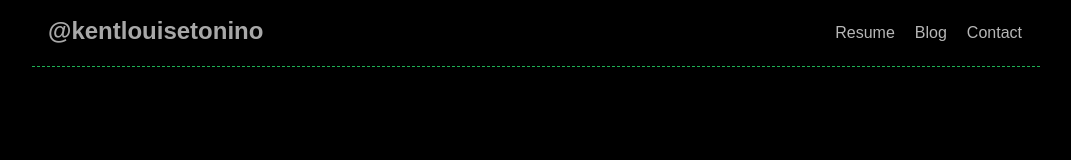
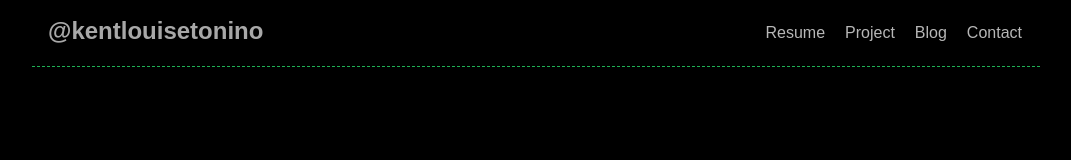
Before and after one commit to kentlouisetonino/kentlouisetonino, a Next.js app: page / in a window 1280 px wide. Shown: the top 160 px of the page, without its empty margins (104-1175 px from the left). Built offline with nearby package versions, Linux system fonts and the light colour scheme; a web font is replaced by a local one.

Commit message:
include the project

```diff
--- a/src/libs/Navbar/Navbar.tsx
+++ b/src/libs/Navbar/Navbar.tsx
@@ -20,6 +20,11 @@ export default function Navbar() {
         </Link>
         <Link href="#">
           <ul className="leading-[30px] p-[2px] text-white/80 hover:underline hover:text-white underline-offset-8 hover:decoration-green-500">
+            Project
+          </ul>
+        </Link>
+        <Link href="#">
+          <ul className="leading-[30px] p-[2px] text-white/80 hover:underline hover:text-white underline-offset-8 hover:decoration-green-500">
             Blog
           </ul>
         </Link>
```
